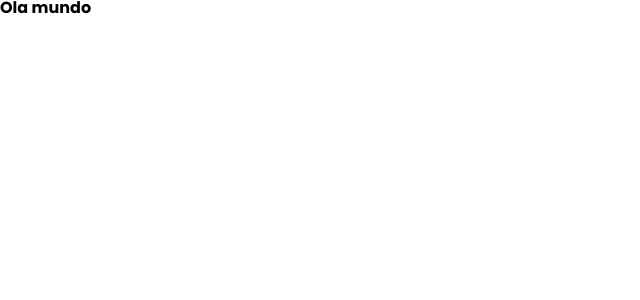
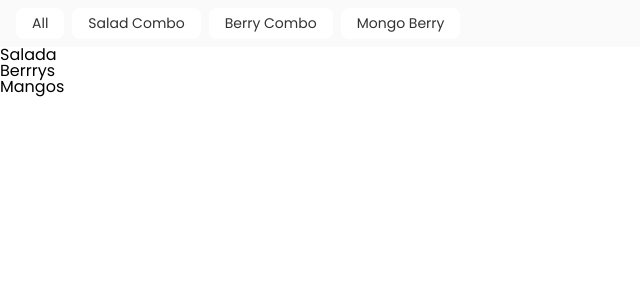
Before and after one commit to emanuelAlbuquerque/FruitHub, a React (Vite) app: page / in a window 1280 px wide. Shown: the top 300 px of the page, without its empty margins (0-640 px from the left). Built offline with nearby package versions, Linux system fonts and the light colour scheme.

Commit message:
:sparkles: feat: Criando a logica inicial para ordernar os itens na tela

```diff
--- a/src/App.tsx
+++ b/src/App.tsx
@@ -1,6 +1,46 @@
+import { Dollar } from "assets/Icons/Dollar";
+import { FilterIcon } from "assets/Icons/FilterIcon";
+import { Menu } from "assets/Icons/Menu";
+import { AppBar } from "components/AppBar";
+import { Button } from "components/Button";
+import { Search } from "components/Search";
+import { Sort } from "components/Sort";
+import { useEffect, useState } from "react";
+import pratos from 'Utils/itens.json'
+
+export interface combosProps{
+  nome: string
+  combo: string
+}
+
 
 export function App() {
+
+  const [combos, setItens] = useState<combosProps[]>([
+    ...pratos
+  ])
+  const [sort, setSort] = useState('')
+
+  console.log('redenrizou')
+
   return (
-    <h1>Ola mundo </h1>
+    <>
+      <Sort setSort={setSort} />
+      {
+        sort === '' || sort === 'All'
+          ?
+            combos.map((combo, i) => (
+              <p key={i}>
+                {combo.nome}
+              </p>
+            ))
+          :
+            combos.filter((combo) => combo.combo === sort).map((combo, i) => (
+            <p key={i}>
+              {combo.nome}
+            </p>
+          ))
+      }
+    </>
   )
 }
```
